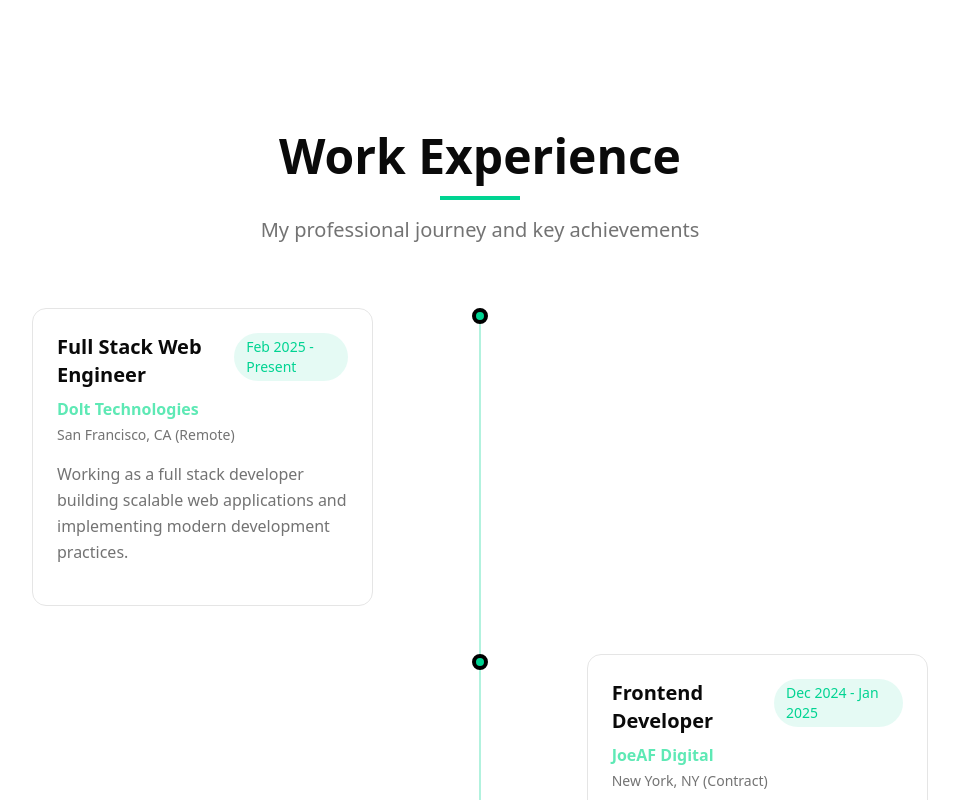
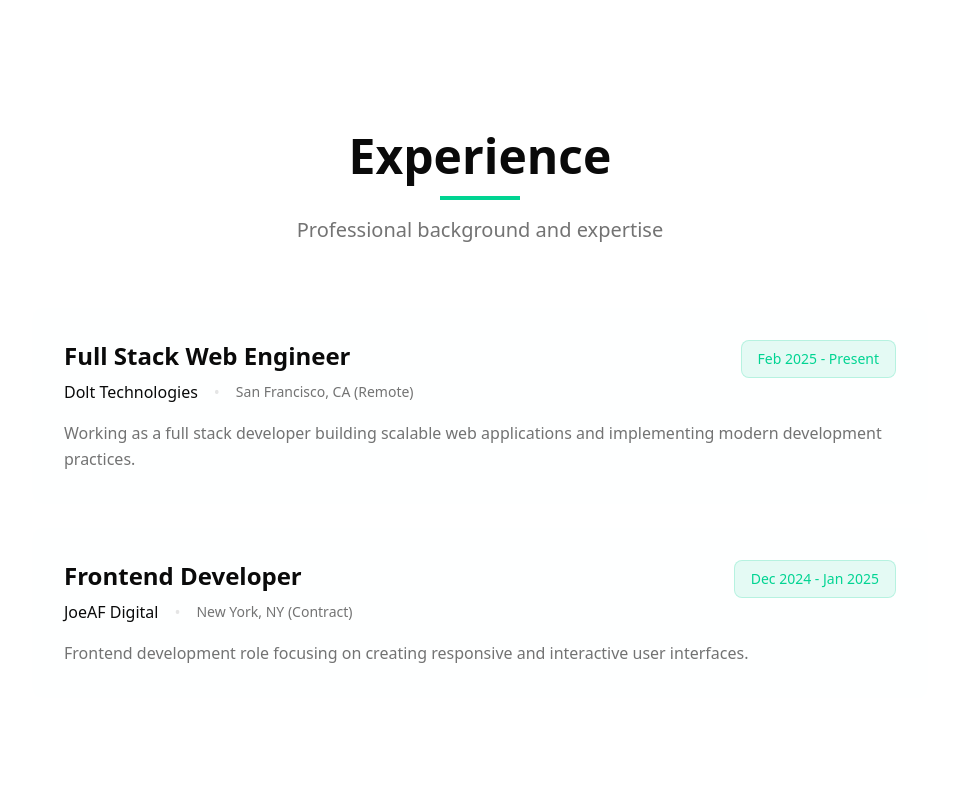
Before and after one commit to shresthjindal28/final-portfolio, a Next.js app: page / in a window 1280 px wide. Shown: the part 1900-2700 px from the top of the page, without its empty margins (160-1119 px from the left). Built offline with nearby package versions, Linux system fonts and the light colour scheme.

Commit message:
Update Experience component: refine section titles and enhance layout for better presentation

```diff
--- a/app/components/Experience.tsx
+++ b/app/components/Experience.tsx
@@ -61,45 +61,44 @@ export default function Experience() {
 				}`}>
 					<div className="text-center mb-16">
 						<h2 className="text-4xl md:text-5xl font-bold text-foreground mb-4">
-							Work Experience
+							Experience
 						</h2>
 						<div className="w-20 h-1 bg-emerald-400 mx-auto mb-4"></div>
 						<p className="text-xl text-muted-foreground">
-							My professional journey and key achievements
+							Professional background and expertise
 						</p>
 					</div>
 
-					<div className="relative">
-						{/* Timeline line */}
-						<div className="absolute left-8 md:left-1/2 transform md:-translate-x-1/2 w-0.5 bg-emerald-400/30 h-full"></div>
-
+					<div className="space-y-6">
 						{experiences.map((exp, index) => (
 							<div
 								key={index}
-								className={`relative mb-12 transition-all duration-700 delay-[${index * 200}ms] ${
+								className={`transition-all duration-700 delay-[${index * 200}ms] ${
 									isVisible ? 'opacity-100 translate-y-0' : 'opacity-0 translate-y-10'
 								}`}
 							>
-								{/* Timeline dot */}
-								<div className="absolute left-6 md:left-1/2 transform md:-translate-x-1/2 w-4 h-4 bg-emerald-400 rounded-full border-4 border-black z-10"></div>
-
-								{/* Content */}
-								<div className={`ml-16 md:ml-0 md:w-5/12 ${
-									index % 2 === 0 ? 'md:mr-auto md:pr-8' : 'md:ml-auto md:pl-8'
-								}`}>
-									<div className="bg-card backdrop-blur-sm rounded-xl p-6 border border-border hover:border-emerald-400/30 transition-all duration-300">
-										<div className="flex flex-col md:flex-row md:justify-between md:items-start mb-2">
-											<h3 className="text-xl font-bold text-foreground">{exp.position}</h3>
-											<span className="text-emerald-400 font-medium text-sm bg-emerald-400/10 px-3 py-1 rounded-full">
+								<div className="group bg-card/50 backdrop-blur-sm rounded-lg p-8  hover:bg-card/80 hover:border-emerald-400/20 transition-all duration-300">
+									<div className="flex flex-col md:flex-row md:justify-between md:items-start mb-4">
+										<div className="flex-1">
+											<h3 className="text-2xl font-semibold text-foreground mb-2 group-hover:text-emerald-400 transition-colors duration-300">
+												{exp.position}
+											</h3>
+											<div className="flex flex-col md:flex-row md:items-center gap-2 md:gap-4 text-muted-foreground">
+												<span className="font-medium text-foreground">{exp.company}</span>
+												<span className="hidden md:block text-border">•</span>
+												<span className="text-sm">{exp.location}</span>
+											</div>
+										</div>
+										<div className="mt-3 md:mt-0">
+											<span className="inline-block px-4 py-2 text-sm font-medium text-emerald-400 bg-emerald-400/10 rounded-md border border-emerald-400/20">
 												{exp.duration}
 											</span>
 										</div>
+									</div>
 
-										<h4 className="text-emerald-300 font-semibold mb-1">{exp.company}</h4>
-										<p className="text-muted-foreground text-sm mb-4">{exp.location}</p>
-
-										<p className="text-muted-foreground mb-4 leading-relaxed">{exp.description}</p>
-									</div>
+									<p className="text-muted-foreground leading-relaxed">
+										{exp.description}
+									</p>
 								</div>
 							</div>
 						))}
```
